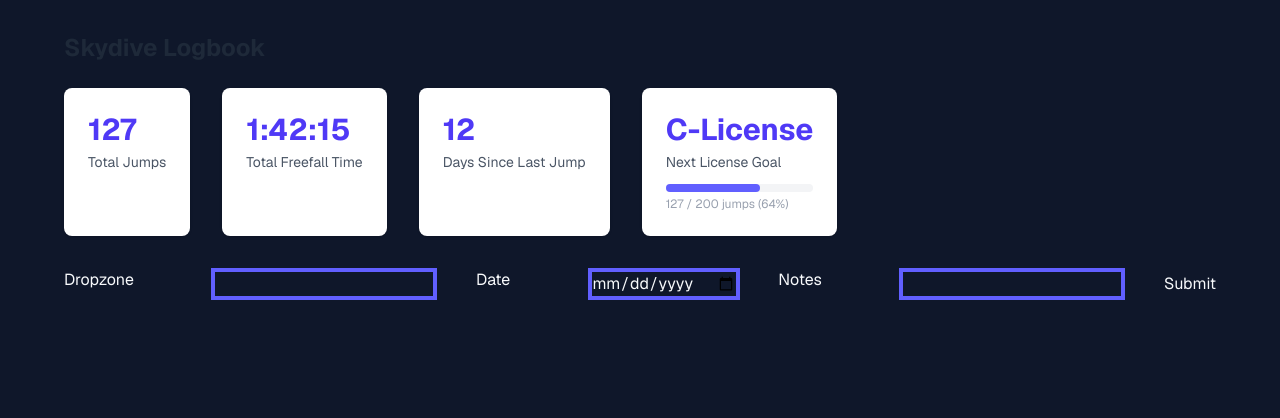
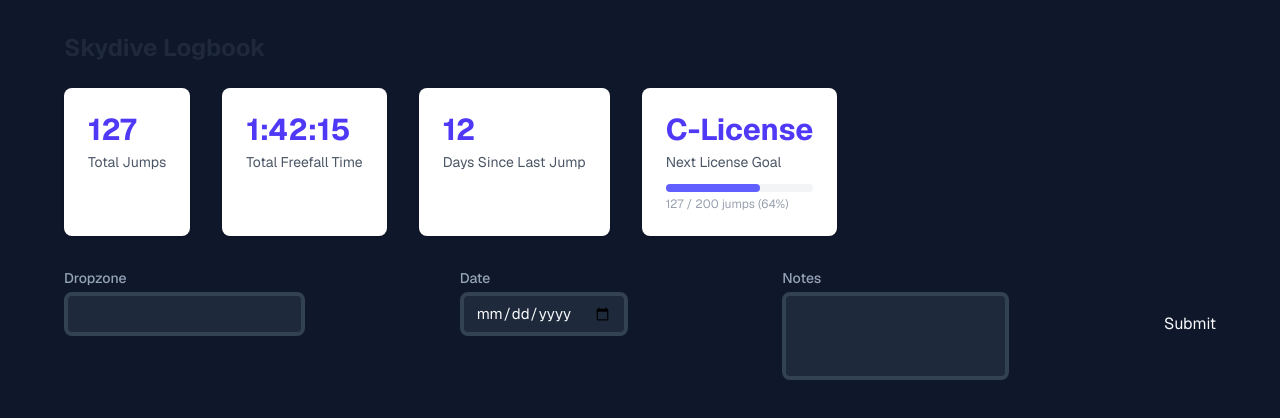
Before and after one commit to ioana996/skyvault-saas, a Next.js app: page / in a window 1280 px wide. Shown: the top 418 px of the page. Built offline with nearby package versions, Linux system fonts and the light colour scheme.

Commit message:
fix: textarea bug, remove br tag, add consistent sizing in FormField

```diff
--- a/src/app/components/FormField/FormField.tsx
+++ b/src/app/components/FormField/FormField.tsx
@@ -9,29 +9,50 @@
     e: React.ChangeEvent<HTMLInputElement | HTMLTextAreaElement>,
   ) => void;
 }
+
+const baseInputClasses =
+  'w-full rounded-lg px-3 bg-sky-surface border border-sky-surface-mid text-sky-text placeholder:text-sky-text-subtle focus:outline-none focus:ring-2 focus:ring-sky-primary min-h-[44px] text-[15px]';
+
 const FormField = ({
   type,
   name,
   label,
   required = false,
-  className = "",
+  className = '',
   value,
   onChange,
 }: FormFieldProps) => {
+  const inputClasses = `${baseInputClasses} ${className}`.trim();
+
   return (
-    <>
-      <label htmlFor={name}>{label}</label>
-      <br></br>
+    <div className="flex flex-col gap-1">
+      <label
+        htmlFor={name}
+        className="text-sm font-medium text-sky-text-muted"
+      >
+        {label}
+      </label>
+      {type === 'textarea' ? (
+        <textarea
+          id={name}
+          name={name}
+          required={required}
+          className={`${inputClasses} py-3 min-h-[88px] resize-none`}
+          value={value}
+          onChange={onChange}
+        />
+      ) : (
         <input
           type={type}
           id={name}
           name={name}
           required={required}
-        className={className}
+          className={`${inputClasses} py-0`}
           value={value}
           onChange={onChange}
         />
-    </>
+      )}
+    </div>
   );
 };
 
```
Also changed, not shown: 1 other file (tests, documents, lock files or other folders). Lines whose indentation alone changed are shown as unchanged.
